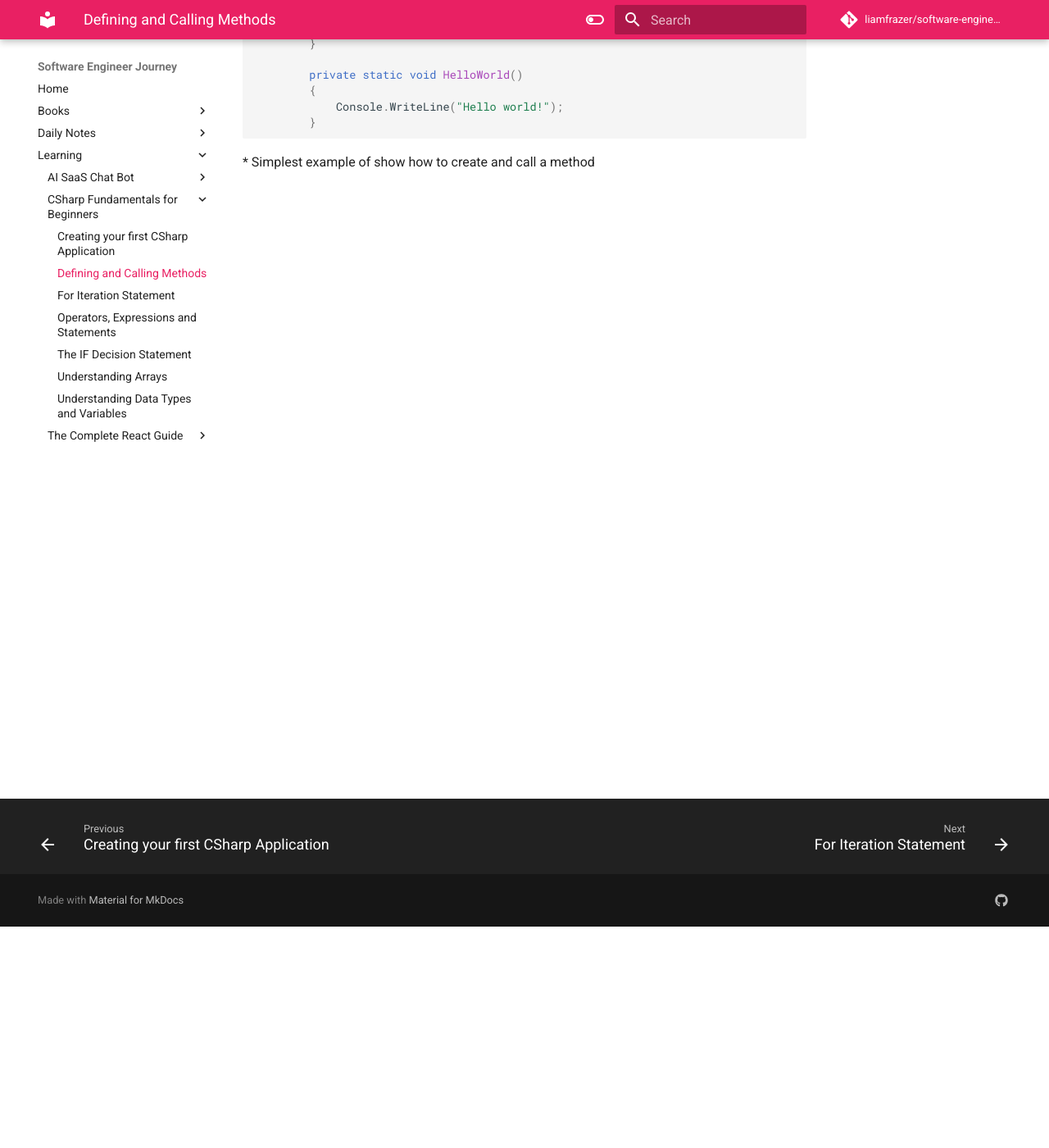
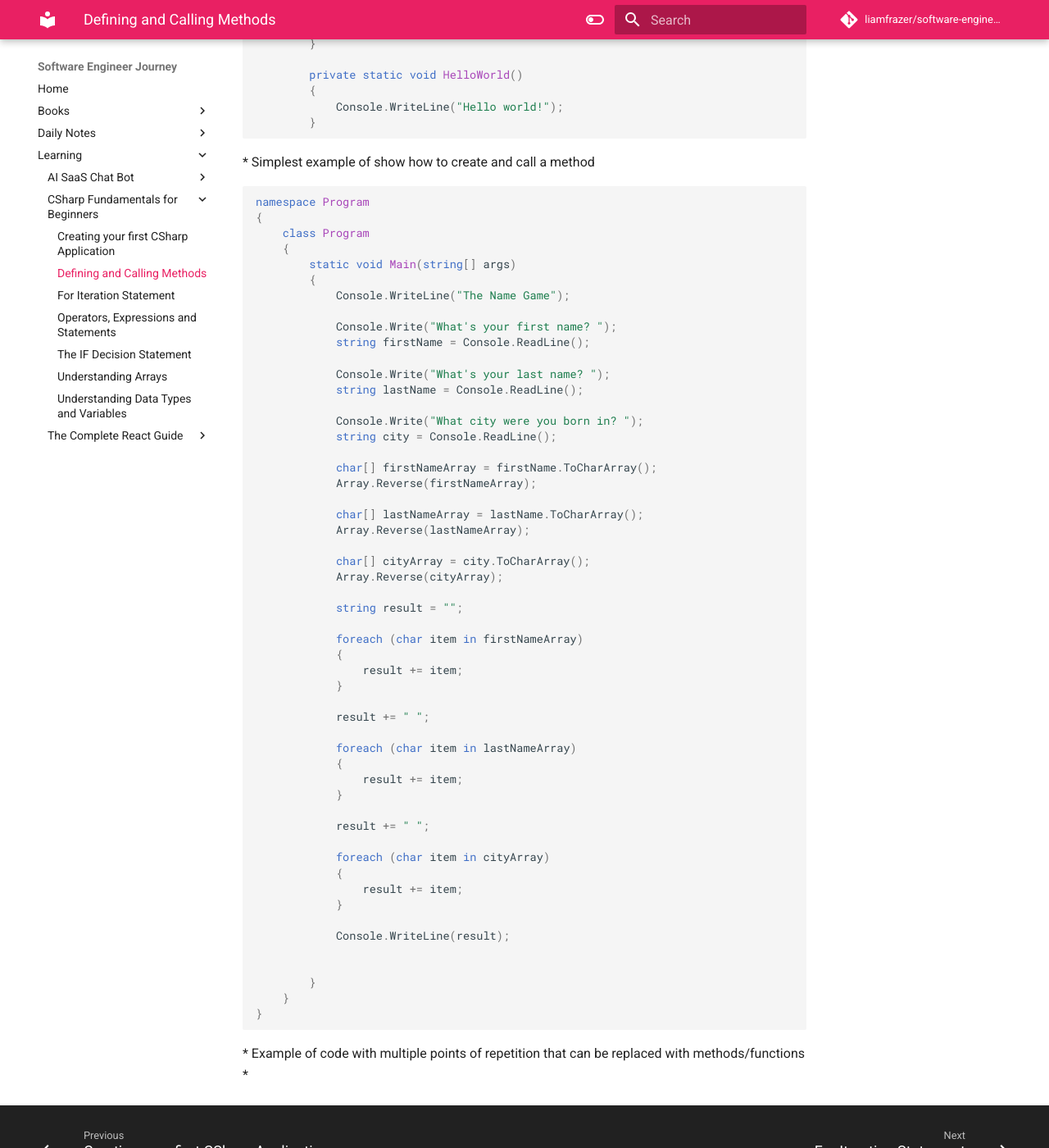
Before and after one commit to liamfrazer/software-engineer-journey, an MkDocs documentation site: the page built from docs/Learning/CSharp Fundamentals for Beginners/Defining and Calling Methods.md, in a window 1280 px wide and 1400 px high, scrolled down 270 px. Shown: the whole window at 82% size. Built offline with MkDocs 1.6.1 and Material for MkDocs 9.7.7, drawn with Linux system fonts in a browser that asks for light colours; comment, search, counter and statistics services are not loaded.

Commit message:
vault backup: 2024-01-06 12:33:36

````diff
--- a/docs/Learning/CSharp Fundamentals for Beginners/Defining and Calling Methods.md
+++ b/docs/Learning/CSharp Fundamentals for Beginners/Defining and Calling Methods.md
@@ -17,3 +17,61 @@ tags:
         }
 ```
 * Simplest example of show how to create and call a method
+
+```c#
+namespace Program
+{
+    class Program
+    {
+        static void Main(string[] args)
+        {
+            Console.WriteLine("The Name Game");
+
+            Console.Write("What's your first name? ");
+            string firstName = Console.ReadLine();
+
+            Console.Write("What's your last name? ");
+            string lastName = Console.ReadLine();
+
+            Console.Write("What city were you born in? ");
+            string city = Console.ReadLine();
+
+            char[] firstNameArray = firstName.ToCharArray();
+            Array.Reverse(firstNameArray);
+
+            char[] lastNameArray = lastName.ToCharArray();
+            Array.Reverse(lastNameArray);
+
+            char[] cityArray = city.ToCharArray();
+            Array.Reverse(cityArray);
+
+            string result = "";
+
+            foreach (char item in firstNameArray)
+            {
+                result += item;
+            }
+
+            result += " ";
+
+            foreach (char item in lastNameArray)
+            {
+                result += item;
+            }
+
+            result += " ";
+
+            foreach (char item in cityArray)
+            {
+                result += item;
+            }
+
+            Console.WriteLine(result);
+
+
+        }
+    }
+}
+```
+* Example of code with multiple points of repetition that can be replaced with methods/functions
+*
````
